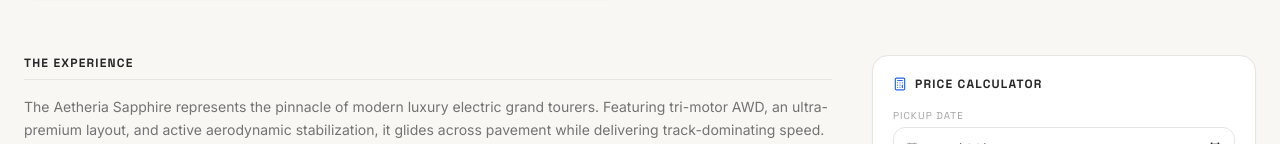
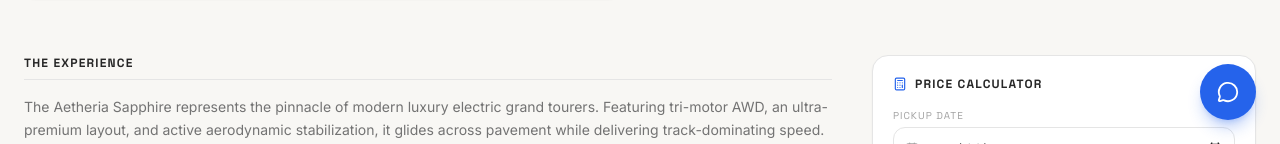
Before and after one commit to salahuddingfx/Car-Rental-client, a React (Vite) app: page /cars/car-1 in a window 1280 px wide. Shown: the part 656-800 px from the top of the page. Built offline with nearby package versions, Linux system fonts and the light colour scheme.

Commit message:
feat: integrate LiveChat component into car details page

```diff
--- a/src/pages/Details.tsx
+++ b/src/pages/Details.tsx
@@ -8,6 +8,7 @@ import { Breadcrumbs } from '../components/Breadcrumbs';
 import { CarImageSlider } from '../components/ui/CarImageSlider';
 import { CarCalendar } from '../components/ui/CarCalendar';
 import { PriceCalculator } from '../components/ui/PriceCalculator';
+import { LiveChat } from '../components/ui/LiveChat';
 import { calculateBookingCost, formatPrice } from '../lib/pricing';
 
 export const Details: React.FC = () => {
@@ -204,6 +205,15 @@ export const Details: React.FC = () => {
           </div>
         </div>
       </div>
+
+      {/* Live Chat */}
+      <LiveChat
+        hostId={car.hostName}
+        hostName={car.hostName}
+        hostAvatar={car.hostAvatar}
+        carId={car.id}
+        carName={car.name}
+      />
     </div>
   );
 };
```
